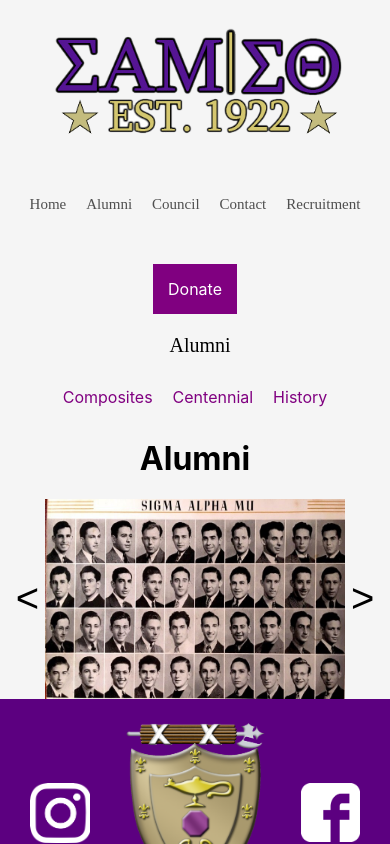
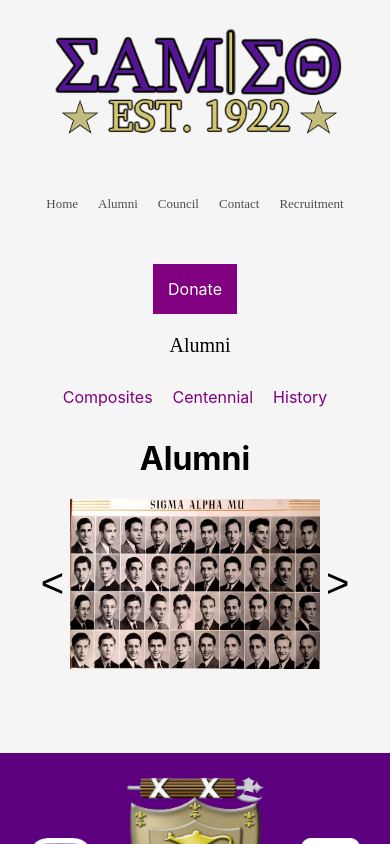
Before and after one commit to sevywagner/texas-sammy, a React (Create React App) app: page /texas-sammy/alumni in a window 390 px wide. Shown: the top 844 px of the page. Built offline with nearby package versions, Linux system fonts and the light colour scheme.

Commit message:
Responsive fixes

```diff
--- a/src/Components/Layout/Css/header.module.css
+++ b/src/Components/Layout/Css/header.module.css
@@ -65,7 +65,7 @@
     }
 
     .nav-item {
-        font-size: 15px;
+        font-size: 13px;
         padding: 10px;
     }
 
--- a/src/Pages/Css/alumni.module.css
+++ b/src/Pages/Css/alumni.module.css
@@ -12,12 +12,14 @@
     display: flex;
     align-items: center;
     justify-content: center;
+    margin-bottom: 10vh;
 }
 
 .composite-nav {
     background-color: whitesmoke;
     border: none;
     font-size: 40px;
+    color: black;
 }
 
 .composites img {
@@ -34,7 +36,7 @@
     }
 
     .composites img {
-        width: 300px;
-        height: 200px;
+        width: 250px;
+        height: 170px;
     }
 }
```
